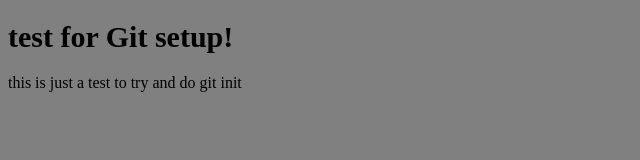
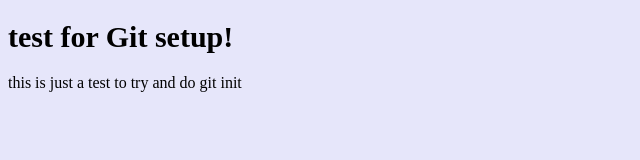
Before and after one commit to luke818h/github_test, a plain HTML site: page index.html in a window 1280 px wide. Shown: the whole page, without its empty margins (0-640 px from the left). Drawn offline with Linux system fonts and the light colour scheme.

Commit message:
bg to lavender

```diff
--- a/style.css
+++ b/style.css
@@ -1,5 +1,5 @@
 body{
- background-color: grey;
+ background-color: lavender;
 }
 h1{
  font-size: 30px;
```
